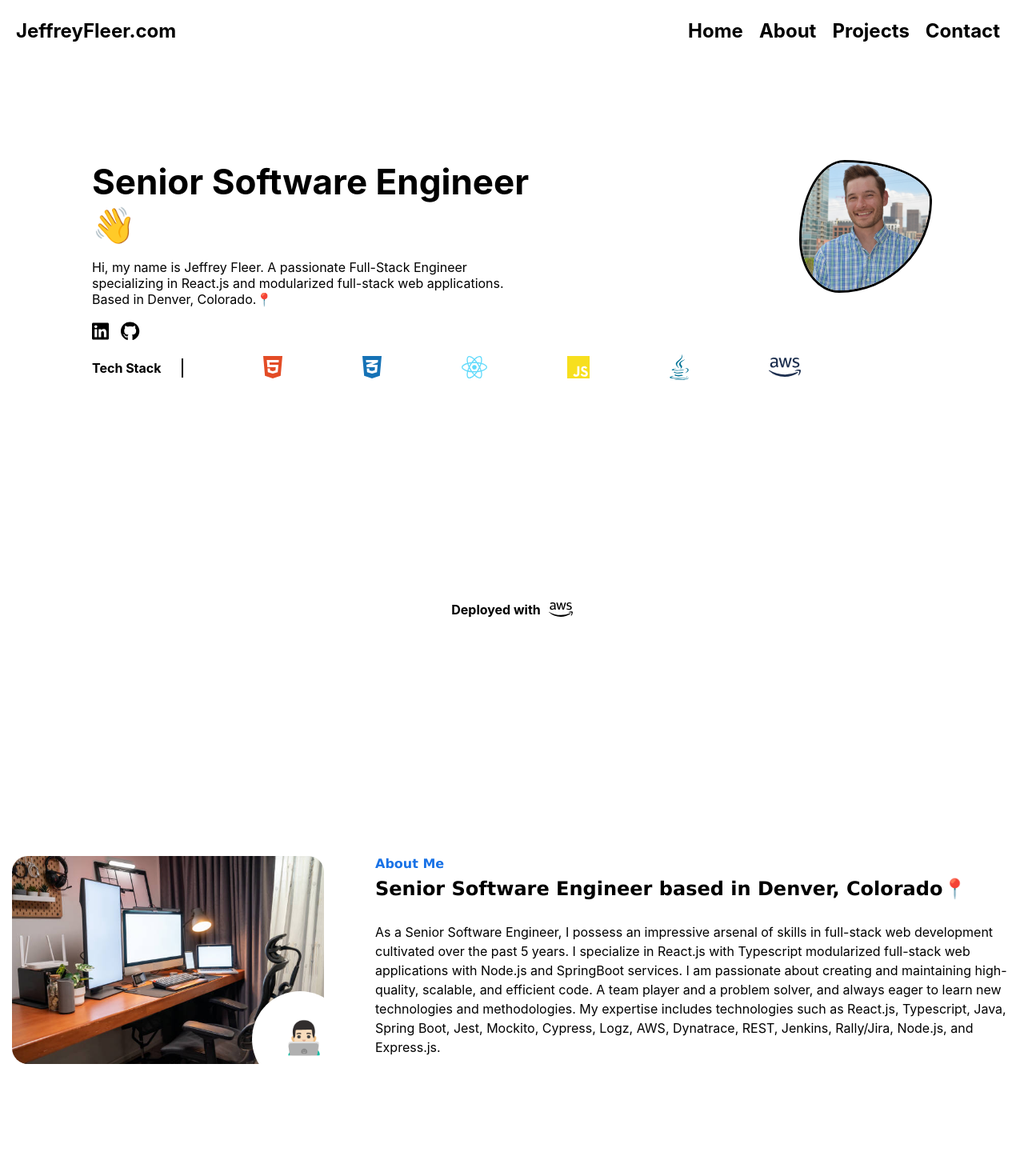
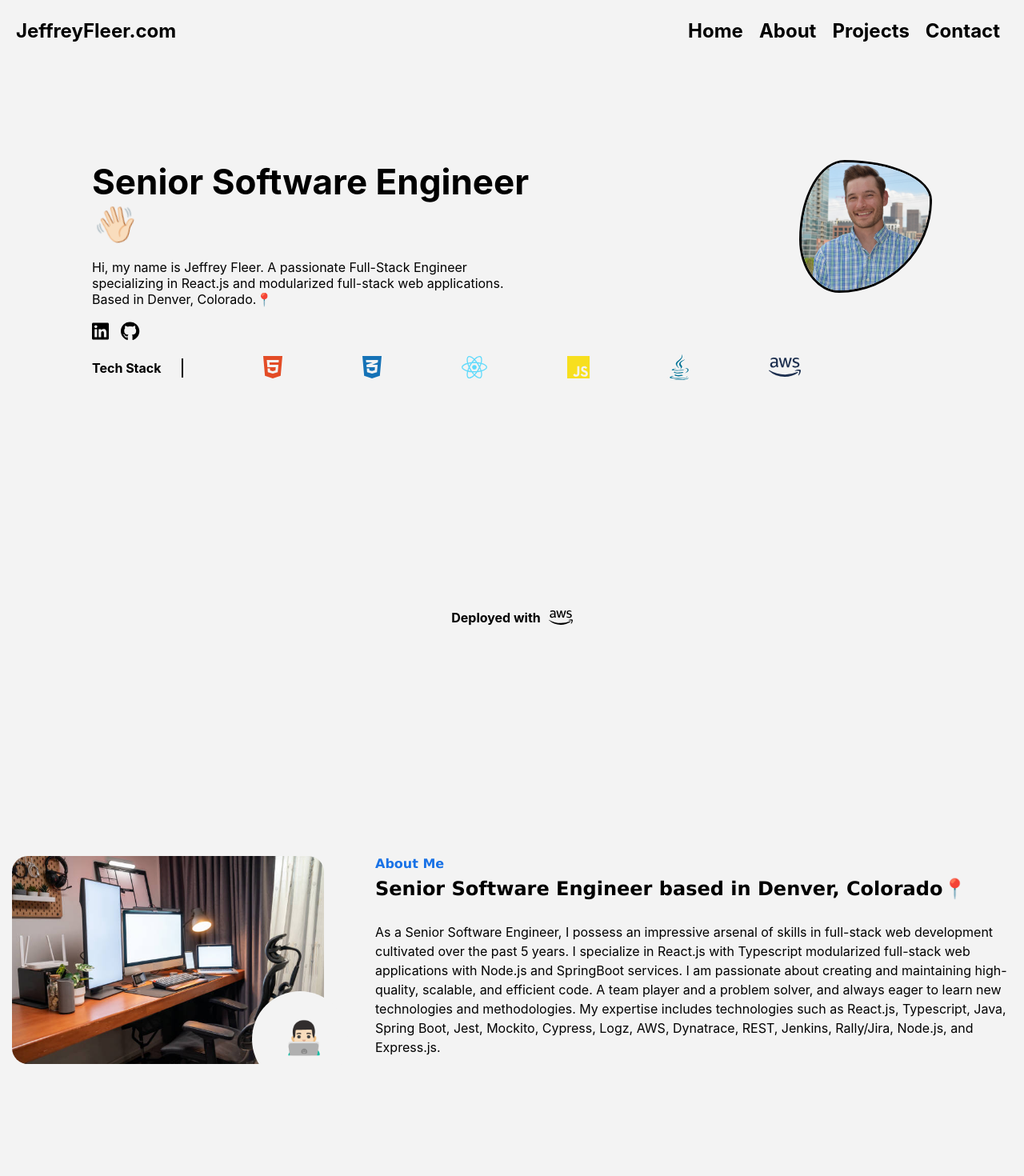
Before and after one commit to Fleerless/Typescript-Portfolio, a React (Create React App) app: page / in a window 1280 px wide. Shown: the top 1470 px of the page at 80% size. Built offline with nearby package versions, Linux system fonts and the light colour scheme; the HTML template or start-up script is replaced by a standard one.

Commit message:
added hand shake

```diff
--- a/src/App.css
+++ b/src/App.css
@@ -1,38 +1,3 @@
-/* .App {
-  text-align: center;
+.App {
+  background-color: #F3F3F3;
 }
-
-.App-logo {
-  height: 40vmin;
-  pointer-events: none;
-}
-
-@media (prefers-reduced-motion: no-preference) {
-  .App-logo {
-    animation: App-logo-spin infinite 20s linear;
-  }
-}
-
-.App-header {
-  background-color: #282c34;
-  min-height: 100vh;
-  display: flex;
-  flex-direction: column;
-  align-items: center;
-  justify-content: center;
-  font-size: calc(10px + 2vmin);
-  color: white;
-}
-
-.App-link {
-  color: #61dafb;
-}
-
-@keyframes App-logo-spin {
-  from {
-    transform: rotate(0deg);
-  }
-  to {
-    transform: rotate(360deg);
-  }
-} */
--- a/src/App.tsx
+++ b/src/App.tsx
@@ -15,7 +15,7 @@ function App() {
 				<Title />
 				<About />
 				<Footer />
-			<img src="/images/UnderConstruction.png" alt="Jeffrey Fleer" />
+			<img src="/images/UnderConstruction.png" alt="Under Construction" />
 		</div>
 	);
 }
--- a/src/Components/About/Styled/About.styled.tsx
+++ b/src/Components/About/Styled/About.styled.tsx
@@ -50,13 +50,13 @@ export const Paragraph = styled.div`
 `;
 
 export const CircleText = styled.div`
-    position:relative;
-    top: -95px;
-    right: -300px;
-    height: 120px;
-    width: 120px;
-    border-radius: 50%;
-    background-color: white;
+	position: relative;
+	top: -95px;
+	right: -300px;
+	height: 120px;
+	width: 120px;
+	border-radius: 50%;
+	background-color: #f3f3f3;
 `;
 
 export const ImageSpan = styled.span`
--- a/src/Components/Footer/Footer.tsx
+++ b/src/Components/Footer/Footer.tsx
@@ -7,9 +7,13 @@ const Footer = () => {
     return (
 		<FooterContainer>
 			Deployed with
-            <IconSpan>
-			<FontAwesomeIcon icon={faAws} size='xl' />
-            </IconSpan>
+			<IconSpan>
+				<FontAwesomeIcon
+					icon={faAws}
+					size="xl"
+					bounce={true}
+				/>
+			</IconSpan>
 		</FooterContainer>
 	);
 };
--- a/src/Components/Footer/Styled/Footer.styled.tsx
+++ b/src/Components/Footer/Styled/Footer.styled.tsx
@@ -1,15 +1,15 @@
 import styled from 'styled-components';
 
 export const FooterContainer = styled.footer`
-    background-color: #ffffff;
 	font-size: 16px;
 	font-weight: bold;
 	width: 100%;
 	position: fixed;
 	bottom: 0;
 	text-align: center;
-    height: 40px;
-    padding: 10px 0;
+	height: 35px;
+	padding: 15px 0 5px 0;
+	background-color: #F3F3F3;
 `;
 
 export const IconSpan = styled.span`
--- a/src/Components/Header/Styled/StyledHeader.styled.tsx
+++ b/src/Components/Header/Styled/StyledHeader.styled.tsx
@@ -1,7 +1,6 @@
 import styled from 'styled-components';
 
 const HeaderContainer = styled.header`
-  background-color: #ffffff;
   width: 100%;
   padding: 20px;
   text-align: center;
--- a/src/Components/Home/Home.tsx
+++ b/src/Components/Home/Home.tsx
@@ -1,5 +1,5 @@
 import React from 'react';
-import { Section, Container, TopContent, LeftContent, RightContent, CareerTitle, Paragraph, Link, BottomContent, Image, TechStackDiv, TechStackOne, TechStackTwo, techStackIcons } from './Styled/Home.styled';
+import { Section, Container, TopContent, LeftContent, RightContent, CareerTitle, Paragraph, Link, BottomContent, Image, TechStackDiv, TechStackOne, TechStackTwo, techStackIcons, ShakeHand } from './Styled/Home.styled';
 import { FontAwesomeIcon } from '@fortawesome/react-fontawesome';
 import {
 	faGithub,
@@ -25,7 +25,7 @@ const Home: React.FC = () => {
 					<LeftContent>
 						<CareerTitle>
 							{careerTitle}
-							<span> 👋</span>
+							<ShakeHand>👋🏻</ShakeHand>
 						</CareerTitle>
 						<Paragraph>
 							{introParagraph}
--- a/src/Components/Home/Styled/Home.styled.tsx
+++ b/src/Components/Home/Styled/Home.styled.tsx
@@ -71,6 +71,17 @@ export const Paragraph = styled.p`
 	font-size: 16px;
 `;
 
+const handShakeAnimation = keyframes`
+	0% { transform: rotate( 0.0deg) }
+    10% { transform: rotate(14.0deg) }  /* The following five values can be played with to make the waving more or less extreme */
+    20% { transform: rotate(-8.0deg) }
+    30% { transform: rotate(14.0deg) }
+    40% { transform: rotate(-4.0deg) }
+    50% { transform: rotate(10.0deg) }
+    60% { transform: rotate( 0.0deg) }  /* Reset for the last half to pause */
+    100% { transform: rotate( 0.0deg) }
+}
+`;
 
 export const borderAnimation = keyframes`
 	0% { border-radius: 34% 66% 70% 30% / 60% 30% 70% 40% ; }
@@ -117,6 +128,12 @@ export const TechStackDiv = styled.div`
 	background-color: black;
 `;
 
+export const ShakeHand = styled.span`
+	animation: ${handShakeAnimation} 2.5s infinite;
+	transform-origin: 70% 70%;
+	display: inline-block;
+`;
+
 export const techStackIcons = techStack.map((icon, index) => {
   return (
 		<span key={index}>
```
Lines whose indentation alone changed are shown as unchanged.
